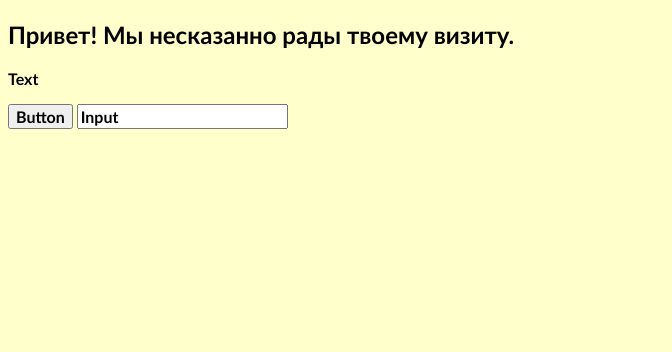
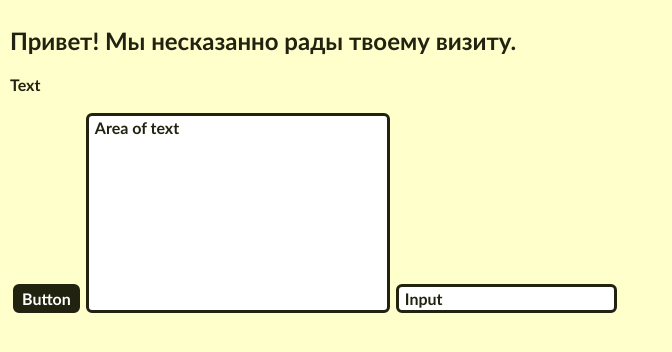
Before and after one commit to UniBreakfast/node-pacer0, a website: page front/index.html in a window 1280 px wide. Shown: the whole page, without its empty margins (0-672 px from the left). Drawn offline with Linux system fonts and the light colour scheme.

Commit message:
base styles

```diff
--- a/front/index.html
+++ b/front/index.html
@@ -9,9 +9,7 @@
 </head>
 <body>
   <h2>Привет! Мы несказанно рады твоему визиту.</h2>
-  <p>Text</p>
-  <button>Button</button>
-  <input type="text" value="Input">
+  <p>Text</p><button>Button</button><textarea name="" id="" cols="30" rows="10">Area of text</textarea><input type="text" value="Input">
   <script src="funcboth.js"></script>
   <script src="script.js"></script>
 </body>
--- a/front/style.css
+++ b/front/style.css
@@ -1,6 +1,23 @@
-body, input, button { font: bold 1rem Trebuchet MS, Helvetica, Arial, sans-serif }
 
-body {
+body, button, input, textarea {
+  font: bold 1rem Trebuchet MS, Helvetica, Arial, sans-serif; color: #221;
+}
+
+body { margin: 0; padding: 6px 10px;
   background: #ffc;
+}
 
+button, input, textarea {
+  margin: 3px; padding: 2px 6px;
+  border: 3px solid #221; border-radius: 6px;
+  vertical-align: bottom; resize: none;
+  transition: all .2s;
+  outline: 4px dotted #0000; outline-offset: 5px;
 }
+button:focus, input:focus, textarea:focus {
+  outline: 4px dotted #f60; outline-offset: -5px;
+}
+
+button { background: #221; color: #fff }
+button:hover { box-shadow: 0 0 8px 1px #f60 }
+button:active { box-shadow: 0 0 13px 6px #f60 }
```
